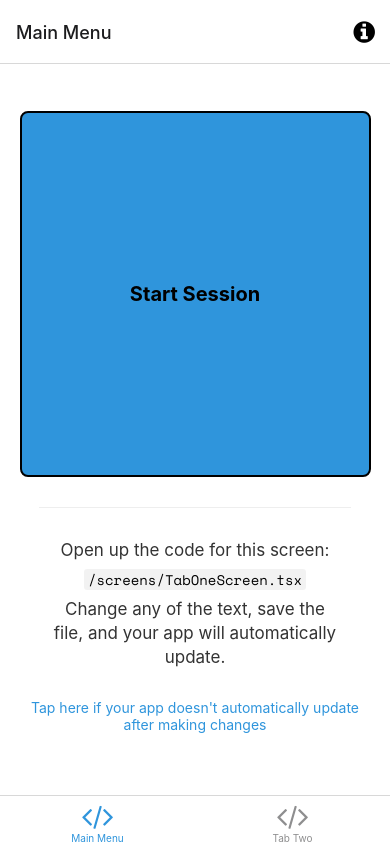
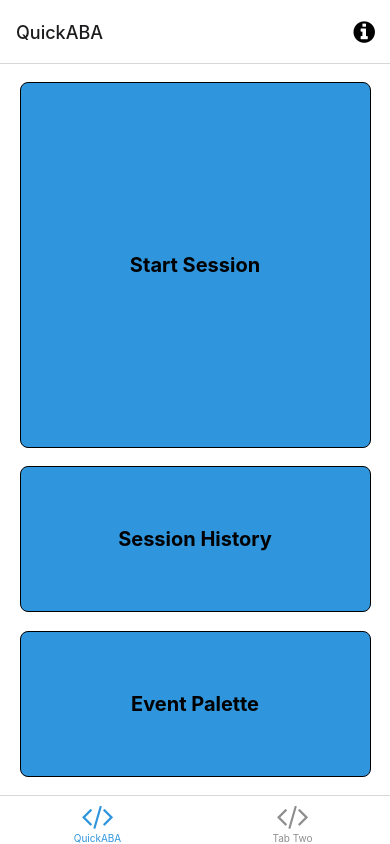
Before and after one commit to connor-lennox/QuickABA, a React Native app: screen /MainMenu in a window 390 px wide. Built offline with nearby package versions, Linux system fonts and the light colour scheme; what expo-linking would draw is missing.

Commit message:
add history view skeleton

```diff
--- a/src/navigation/LinkingConfiguration.ts
+++ b/src/navigation/LinkingConfiguration.ts
@@ -29,6 +29,7 @@
       },
       Modal: 'modal',
       SessionTracking: 'session',
+      HistoryView: 'history',
       NotFound: '*',
     },
   },
--- a/src/navigation/index.tsx
+++ b/src/navigation/index.tsx
@@ -17,6 +17,7 @@
 import MainMenuScreen from '../screens/MainMenuScreen';
 import TabTwoScreen from '../screens/TabTwoScreen';
 import SessionTrackingScreen from "../screens/SessionTrackingScreen";
+import HistoryViewScreen from "../screens/HistoryViewScreen";
 import { RootStackParamList, RootTabParamList, RootTabScreenProps } from '../../types';
 import LinkingConfiguration from './LinkingConfiguration';
 
@@ -42,6 +43,7 @@
       <Stack.Screen name="Root" component={BottomTabNavigator} options={{ headerShown: false }} />
       <Stack.Screen name="NotFound" component={NotFoundScreen} options={{ title: 'Oops!' }} />
       <Stack.Screen name="SessionTracking" component={SessionTrackingScreen} options={{title: "Session Tracking"}} />
+      <Stack.Screen name="HistoryView" component={HistoryViewScreen} options={{title: "History"}} />
       <Stack.Group screenOptions={{ presentation: 'modal' }}>
         <Stack.Screen name="Modal" component={ModalScreen} />
       </Stack.Group>
@@ -68,7 +70,7 @@
         name="MainMenu"
         component={MainMenuScreen}
         options={({ navigation }: RootTabScreenProps<'MainMenu'>) => ({
-          title: 'Main Menu',
+          title: 'QuickABA',
           tabBarIcon: ({ color }) => <TabBarIcon name="code" color={color} />,
           headerRight: () => (
             <Pressable
--- /dev/null
+++ b/src/screens/HistoryViewScreen.tsx
@@ -0,0 +1,10 @@
+import {RootStackScreenProps} from "../../types";
+import {Text, View} from "../components/Themed";
+
+export default function HistoryViewScreen({navigation}: RootStackScreenProps<'HistoryView'>) {
+    return (
+        <View style={{flex: 1, alignItems: 'flex-start', justifyContent: 'flex-start'}}>
+            <Text style={{fontSize: 20, fontWeight: 'bold'}}>History View</Text>
+        </View>
+    );
+}
--- a/src/screens/MainMenuScreen.tsx
+++ b/src/screens/MainMenuScreen.tsx
@@ -9,15 +9,22 @@
   const colorScheme = useColorScheme();
 
   const sessionButtonColor = colorScheme === 'light' ? styles.sessionButtonLight : styles.sessionButtonDark;
+  const historyButtonColor = colorScheme === 'light' ? styles.historyButtonLight : styles.historyButtonDark;
+  const paletteButtonColor = colorScheme === 'light' ? styles.paletteButtonLight : styles.paletteButtonDark;
 
   return (
     <View style={styles.container}>
-      <TouchableOpacity onPress={() => navigation.navigate('SessionTracking')} style={[sessionButtonColor, styles.sessionButton]}>
+      <TouchableOpacity onPress={() => navigation.navigate('SessionTracking')} style={[styles.menuOption, styles.sessionButton, sessionButtonColor]}>
         <Text style={styles.title}>Start Session</Text>
       </TouchableOpacity>
 
-      <View style={styles.separator} lightColor="#eee" darkColor="rgba(255,255,255,0.1)" />
-      <EditScreenInfo path="/screens/TabOneScreen.tsx" />
+      <TouchableOpacity onPress={() => navigation.navigate('HistoryView')} style={[styles.menuOption, styles.historyButton, historyButtonColor]}>
+        <Text style={styles.title}>Session History</Text>
+      </TouchableOpacity>
+
+      <TouchableOpacity onPress={() => console.log("navigate to palette")} style={[styles.menuOption, styles.paletteButton, paletteButtonColor]}>
+        <Text style={styles.title}>Event Palette</Text>
+      </TouchableOpacity>
     </View>
   );
 }
@@ -26,24 +33,48 @@
   container: {
     flex: 1,
     alignItems: 'center',
-    justifyContent: 'center',
+    justifyContent: 'space-evenly',
   },
-  sessionButton: {
-    width: "90%",
-    height: '50%',
+  menuOption: {
+    width: '90%',
     opacity: 1,
     alignItems: 'center',
     justifyContent: 'center',
-    padding: 10,
     borderStyle: 'solid',
-    borderWidth: 2,
+    borderWidth: 1,
     borderRadius: 8,
+    elevation: 5
+  },
+  sessionButton: {
+    height: '50%',
   },
   sessionButtonLight: {
     backgroundColor: colors.light.tint,
     borderColor: 'black',
   },
   sessionButtonDark: {
+    backgroundColor: colors.dark.tint,
+    borderColor: 'white',
+  },
+  historyButton: {
+    height: '20%',
+  },
+  historyButtonLight: {
+    backgroundColor: colors.light.tint,
+    borderColor: 'black',
+  },
+  historyButtonDark: {
+    backgroundColor: colors.dark.tint,
+    borderColor: 'white',
+  },
+  paletteButton: {
+    height: '20%',
+  },
+  paletteButtonLight: {
+    backgroundColor: colors.light.tint,
+    borderColor: 'black',
+  },
+  paletteButtonDark: {
     backgroundColor: colors.dark.tint,
     borderColor: 'white',
   },
--- a/types.tsx
+++ b/types.tsx
@@ -16,6 +16,7 @@
 export type RootStackParamList = {
   Root: NavigatorScreenParams<RootTabParamList> | undefined;
   SessionTracking: undefined;
+  HistoryView: undefined,
   Modal: undefined;
   NotFound: undefined;
 };
```
